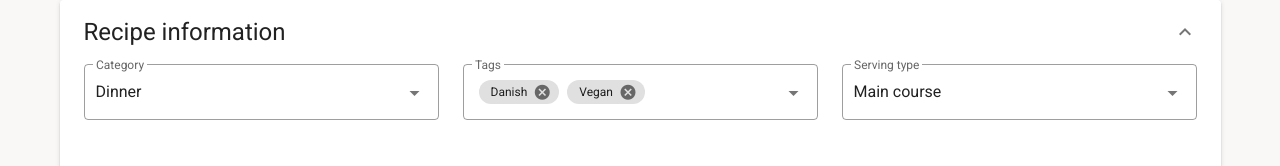
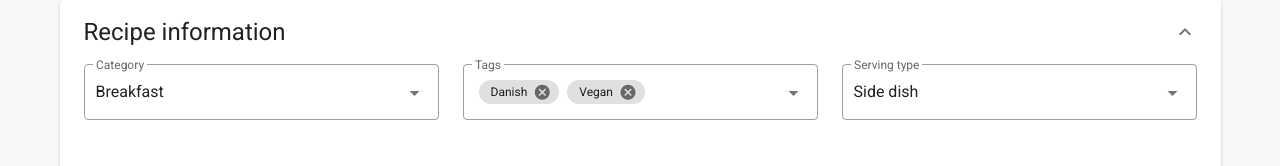
Before and after one commit to camillagejl/re-cpo, a Vue app: page /edit-recipe in a window 1280 px wide. Shown: the part 217-383 px from the top of the page. Built offline with nearby package versions, Linux system fonts and the light colour scheme.

Commit message:
Made all selects work with ids from the store, instead of just strings

```diff
--- a/src/store/index.js
+++ b/src/store/index.js
@@ -26,19 +26,19 @@ export default new Vuex.Store({
             date: "2022/01/13",
             comment: `Removed the courgette because it got too soft
             compared to the other ...`,
-            category: "Dinner",
-            tags: ["Danish", "Vegan"],
-            serving_type: "Main course",
+            category: 3,
+            tags: [1, 2],
+            serving_type: 2,
             work_time: 20,
             idle_time: 90,
             shelf_time: 5,
-            shelf_time_unit: 'days',
+            shelf_time_unit: 1,
             calories: "320",
             protein: "15",
             carbohydrates: "17",
             fat: "3",
             salt: "0.8",
-            nutrition_unit: "Per 100 g",
+            nutrition_unit: 1,
             servings: 4,
             description: "I'm a lasagna",
             serving_suggestions: "Eat me",
@@ -136,7 +136,7 @@ export default new Vuex.Store({
             image: 'veggie_lasagna.jpg',
             comment: `Removed the courgette because it got too soft
             compared to the other ...`,
-            category: "Dinner",
+            category: 2,
             servingtype: "Main course",
             worktime: 20,
             downtime: 90,
@@ -146,7 +146,7 @@ export default new Vuex.Store({
             carbohydrates: "320",
             fat: "320",
             salt: "320",
-            nutrition_unit: "serving",
+            nutrition_unit: 2,
             servings: 4,
             description: "I'm a lasagna",
             servingsuggestion: "Eat me",
@@ -210,19 +210,19 @@ export default new Vuex.Store({
             date: "2022/01/13",
             comment: `Removed the courgette because it got too soft
             compared to the other ...`,
-            category: "Dinner",
-            tags: ["Danish", "Vegan"],
-            serving_type: "Main course",
+            category: 2,
+            tags: [1, 2],
+            serving_type: 2,
             work_time: 20,
             idle_time: 90,
             shelf_time: 5,
-            shelf_time_unit: 'days',
+            shelf_time_unit: 3,
             calories: "320",
             protein: "15",
             carbohydrates: "17",
             fat: "3",
             salt: "0.8",
-            nutrition_unit: "Per 100 g",
+            nutrition_unit: 2,
             servings: 4,
             description: "I'm a lasagna",
             serving_suggestions: "Eat me",
@@ -320,7 +320,7 @@ export default new Vuex.Store({
             image: 'veggie_lasagna.jpg',
             comment: `Removed the courgette because it got too soft
             compared to the other ...`,
-            category: "Dinner",
+            category: 1,
             servingtype: "Main course",
             worktime: 20,
             downtime: 90,
@@ -330,7 +330,7 @@ export default new Vuex.Store({
             carbohydrates: "320",
             fat: "320",
             salt: "320",
-            nutrition_unit: "serving",
+            nutrition_unit: 1,
             servings: 4,
             description: "I'm a lasagna",
             servingsuggestion: "Eat me",
@@ -436,13 +436,29 @@ export default new Vuex.Store({
     nutrition_units: [
       {
         id: 1,
-        user_id: null,
         name: "Per 100 g"
       },
       {
         id: 2,
-        user_id: null,
         name: "Per serving"
+      }
+    ],
+    shelf_time_units: [
+      {
+        id: 1,
+        name: 'days'
+      },
+      {
+        id: 2,
+        name: 'weeks'
+      },
+      {
+        id: 3,
+        name: 'months'
+      },
+      {
+        id: 4,
+        name: 'years'
       }
     ]
   },
--- a/src/views/EditRecipe.vue
+++ b/src/views/EditRecipe.vue
@@ -9,8 +9,6 @@
 
       <h1
         class="text-h4 mb-8"
-
-
       >
         {{ recipeVersion.title }}
       </h1>
@@ -32,7 +30,8 @@
                 <v-combobox
                   v-model="recipeVersion.category"
                   label="Category"
-                  :items="categoryNames"
+                  :items="categories"
+                  item-text="name"
                   outlined
                 ></v-combobox>
               </v-col>
@@ -41,7 +40,9 @@
                 <v-combobox
                   v-model="recipeVersion.tags"
                   label="Tags"
-                  :items="tagNames"
+                  :items="recipe_tags"
+                  item-text="name"
+                  item-value="id"
                   outlined
                   chips
                   multiple
@@ -55,6 +56,8 @@
                   v-model="recipeVersion.serving_type"
                   label="Serving type"
                   :items="servingTypeNames"
+                  item-text="name"
+                  item-value="id"
                   outlined
                 ></v-combobox>
               </v-col>
@@ -130,7 +133,9 @@
                 ></IconHeader>
 
                 <v-select
-                  :items="nutritionUnitNames"
+                  :items="nutrition_units"
+                  item-text="name"
+                  item-value="id"
                   filled
                   dense
                   v-model="recipeVersion.nutrition_unit"
@@ -172,7 +177,9 @@
                   ></AdjustNumberField>
                   <v-col cols="4">
                     <v-select
-                      :items="['days', 'months']"
+                      :items="shelf_time_units"
+                      item-text="name"
+                      item-value="id"
                       filled
                       v-model="recipeVersion.shelf_time_unit"
                       hide-details
@@ -180,7 +187,7 @@
                       class="my-3"
                     ></v-select>
                   </v-col>
-                  <v-col cols="3"> </v-col>
+                  <v-col cols="3"></v-col>
                 </v-row>
               </v-col>
             </v-row>
@@ -228,7 +235,7 @@
           </v-expansion-panel-content>
         </v-expansion-panel>
         <v-expansion-panel class="pb-6">
-        <v-expansion-panel-header>
+          <v-expansion-panel-header>
             <h2 class="text-h5">
               Recipe
             </h2>
@@ -320,7 +327,7 @@
           </v-expansion-panel-content>
         </v-expansion-panel>
         <v-expansion-panel class="pb-6">
-        <v-expansion-panel-header>
+          <v-expansion-panel-header>
             <h2 class="text-h5">
               Private notes
             </h2>
@@ -388,6 +395,8 @@ export default {
   name: "EditRecipe",
   components: { AdjustNumberField, IconButton, RecipeIngredient, RecipeStep, NutritionInput, IconHeader },
   data: () => ({
+    aData: null,
+
     // Form validation
     valid: false,
 
@@ -412,7 +421,7 @@ export default {
       date: null,
       comment: null,
       category: null,
-      tags: null,
+      tags: [],
       serving_type: null,
       work_time: null,
       idle_time: null,
@@ -459,26 +468,9 @@ export default {
       "serving_types",
       "nutrition_units",
       "recipes",
-      "measuring_units"
+      "measuring_units",
+      "shelf_time_units"
     ]),
-    categoryNames() {
-      let categories = [];
-
-      this.categories.forEach(category => {
-        categories.push(category.name);
-      });
-
-      return categories;
-    },
-    tagNames() {
-      let tags = [];
-
-      this.recipe_tags.forEach(tag => {
-        tags.push(tag.name);
-      });
-
-      return tags;
-    },
     servingTypeNames() {
       let servingTypes = [];
 
@@ -487,15 +479,6 @@ export default {
       });
 
       return servingTypes;
-    },
-    nutritionUnitNames() {
-      let nutritionUnits = [];
-
-      this.nutrition_units.forEach(unit => {
-        nutritionUnits.push(unit.name);
-      });
-
-      return nutritionUnits;
     },
     overallTime() {
       const totalWorkMinutes = parseInt(this.workHours) * 60 + parseInt(this.workMinutes);
@@ -527,6 +510,25 @@ export default {
       const actualMinutes = Math.round(totalMinutes - actualHours * 60);
 
       return { hours: actualHours, minutes: actualMinutes };
+    },
+    pushToStore() {
+      if (typeof this.recipeVersion.category !== "object"
+        && this.recipeVersion.category !== null) {
+        // Do stuff to create new category
+      }
+
+      if (this.recipeVersion.tags.length > 0) {
+        const newTags = [];
+        this.recipeVersion.tags.forEach(tag => {
+          if (typeof tag !== "object") {
+            newTags.push(tag);
+          }
+        });
+
+        if (newTags.length > 0) {
+          //  Do stuff to create new tags
+        }
+      }
     }
   },
   mounted() {
@@ -535,9 +537,33 @@ export default {
     const recipeVersionFromStore = this.recipes[0].versions[0];
 
     this.recipeVersion.title = recipeVersionFromStore.title;
-    this.recipeVersion.category = recipeVersionFromStore.category;
-    this.recipeVersion.tags = recipeVersionFromStore.tags;
-    this.recipeVersion.serving_type = recipeVersionFromStore.serving_type;
+
+    // --- The below fields need to have the object added specifically to
+    // the data, as the comboboxes can't work with id only, since it will
+    // interpret is as text.
+
+    // Finds category object from recipe's category
+    this.categories.forEach(categoryObject => {
+      if (recipeVersionFromStore.category === categoryObject.id) {
+        this.recipeVersion.category = categoryObject;
+      }
+    })
+
+    // Finds serving type object from recipe's serving type
+    this.serving_types.forEach(servingTypeObject => {
+      if (recipeVersionFromStore.serving_type === servingTypeObject.id) {
+        this.recipeVersion.serving_type = servingTypeObject;
+      }
+    })
+
+    // Finds tag objects from recipe's tag id
+    recipeVersionFromStore.tags.forEach(tag => {
+      this.recipe_tags.forEach(tagObject => {
+        if (tag === tagObject.id) this.recipeVersion.tags.push(tagObject);
+      })
+    });
+
+    // ---
 
     this.recipeVersion.nutrition_unit = recipeVersionFromStore.nutrition_unit;
     this.recipeVersion.calories = recipeVersionFromStore.calories;
```
